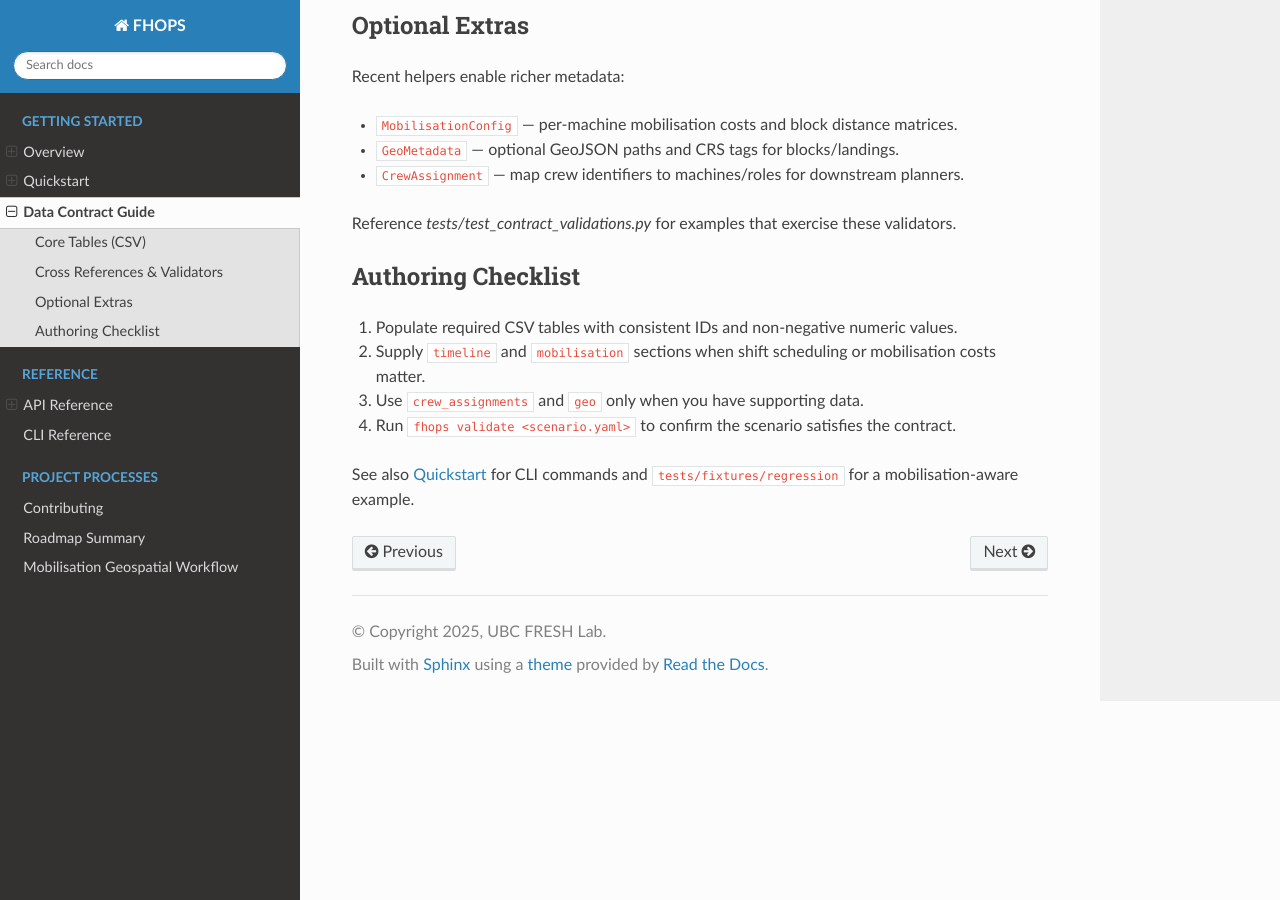
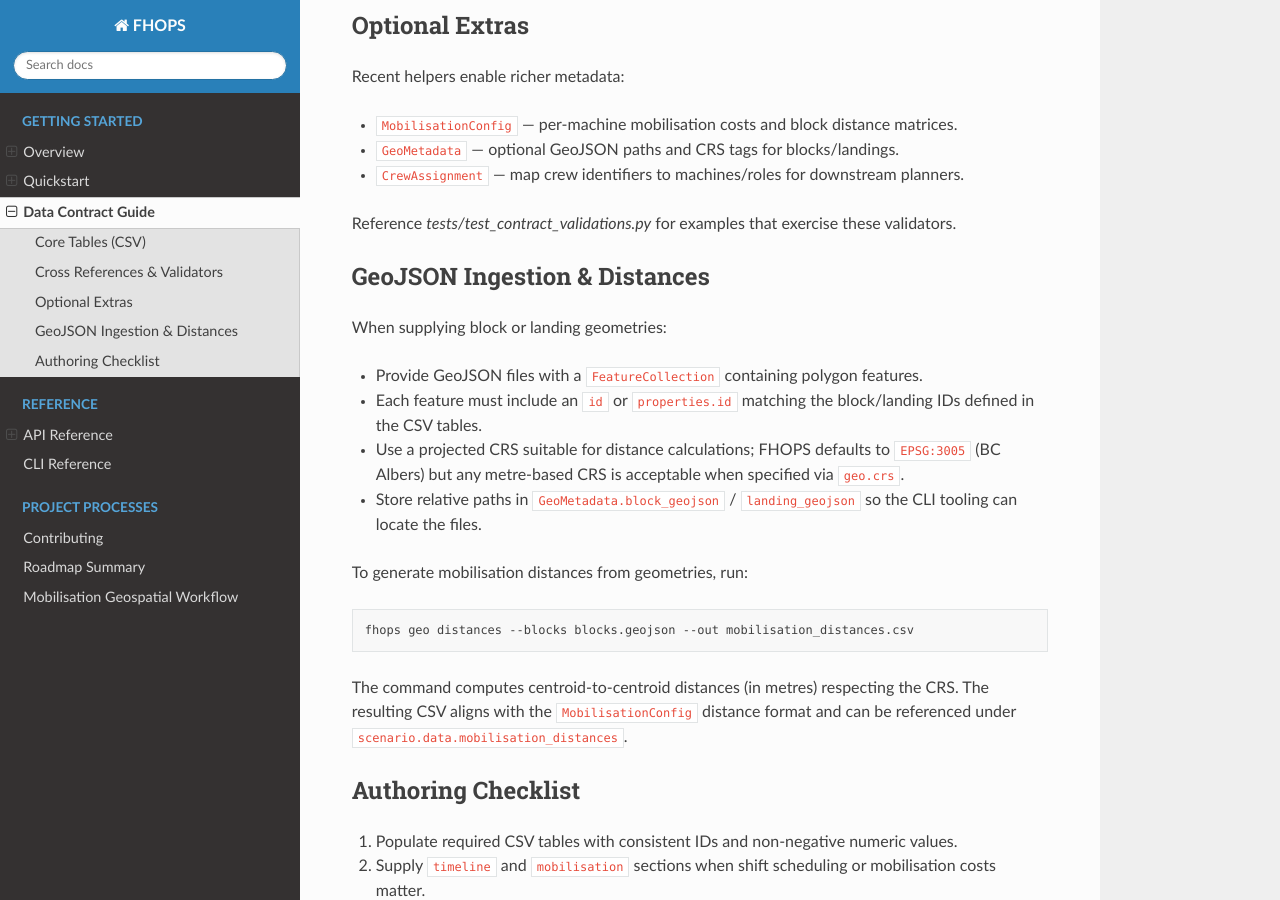
Before and after one commit to UBC-FRESH/fhops, a Sphinx documentation site: the page built from docs/howto/data_contract.rst, in a window 1280 px wide and 900 px high, scrolled down 869 px. Built offline with Sphinx 7.4.7 and the Read the Docs theme 3.1.0, drawn with Linux system fonts in a browser that asks for light colours.

Commit message:
Document GeoJSON ingestion schema and distance workflow

```diff
--- a/docs/howto/data_contract.rst
+++ b/docs/howto/data_contract.rst
@@ -55,6 +55,30 @@ Recent helpers enable richer metadata:
 
 Reference `tests/test_contract_validations.py` for examples that exercise these validators.
 
+GeoJSON Ingestion & Distances
+-----------------------------
+
+When supplying block or landing geometries:
+
+- Provide GeoJSON files with a ``FeatureCollection`` containing polygon features.
+- Each feature must include an ``id`` or ``properties.id`` matching the block/landing IDs
+  defined in the CSV tables.
+- Use a projected CRS suitable for distance calculations; FHOPS defaults to
+  ``EPSG:3005`` (BC Albers) but any metre-based CRS is acceptable when specified via
+  ``geo.crs``.
+- Store relative paths in ``GeoMetadata.block_geojson`` / ``landing_geojson`` so the CLI
+  tooling can locate the files.
+
+To generate mobilisation distances from geometries, run:
+
+.. code-block:: bash
+
+   fhops geo distances --blocks blocks.geojson --out mobilisation_distances.csv
+
+The command computes centroid-to-centroid distances (in metres) respecting the CRS. The
+resulting CSV aligns with the ``MobilisationConfig`` distance format and can be referenced
+under ``scenario.data.mobilisation_distances``.
+
 Authoring Checklist
 -------------------
 
```
Also changed, not shown: CHANGE_LOG.md (+1 -0 lines), notes/data_contract_enhancements.md (+1 -1 lines).
